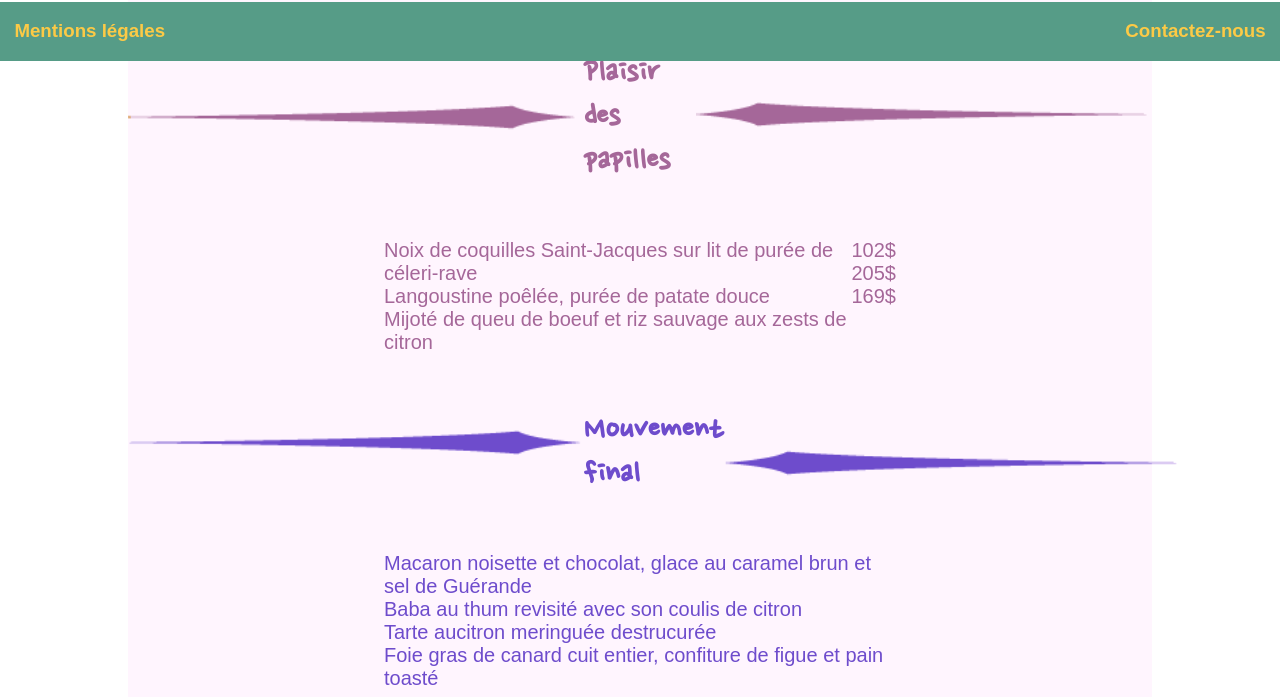
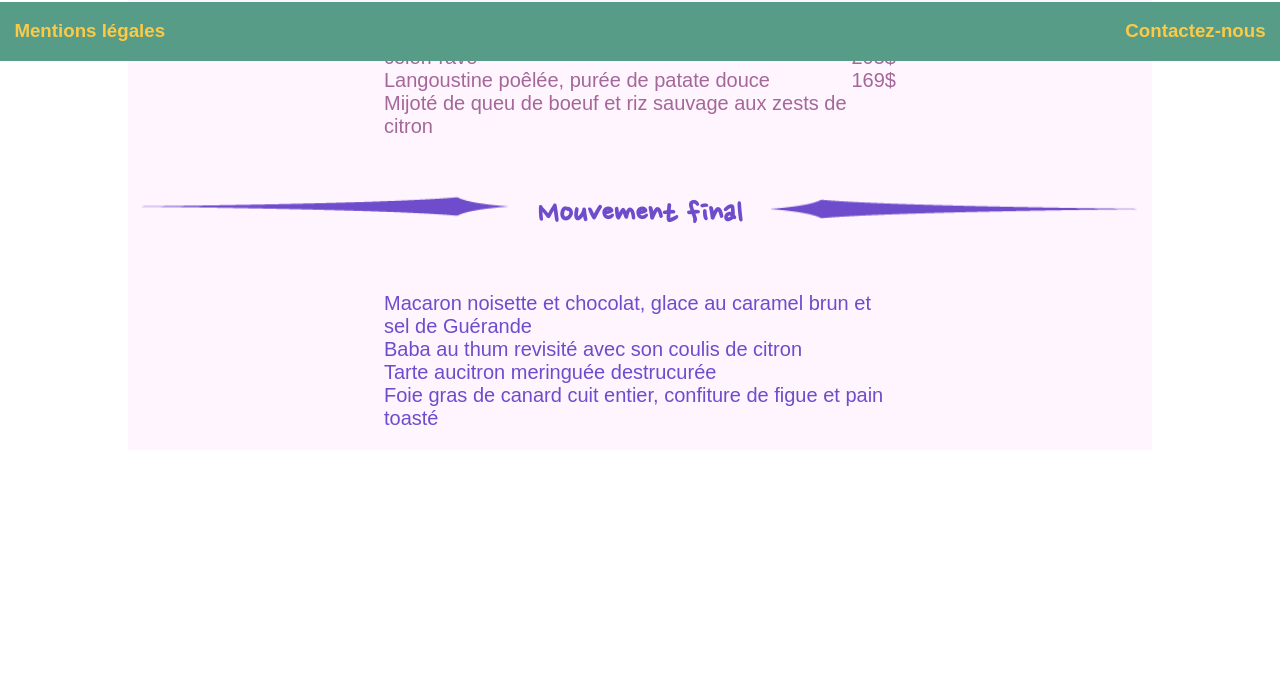
Before and after one commit to Jossar-Mukana-Muheta/Ohmyfood.github.io, a website: page menu_2.html in a window 1280 px wide. Shown: the part 739-1436 px from the top of the page. After the commit the page ends 1231 px from the top, so only its background shows below. Drawn offline with Linux system fonts and the light colour scheme.

```diff
--- a/menu_2.html
+++ b/menu_2.html
@@ -107,7 +107,7 @@
               <h3 class="undeline">Mouvement final</h3>
             </div>
             <div >
-              <img class="line" src="Images/fleche_m2-3_droit.png" alt="" >
+              <img class="line fleche_droit" src="Images/fleche_m2-3_droit.png" alt="" >
             </div>
           </div>
 
--- a/sass/Layouts/_menu_layout.scss
+++ b/sass/Layouts/_menu_layout.scss
@@ -103,7 +103,7 @@
   }
 
   @include desktop{
-    height: 80px;
+    height: 65px;
 
 }
 }
--- a/sass/Pages/home.scss
+++ b/sass/Pages/home.scss
@@ -60,6 +60,7 @@
     padding-right: 2.5rem;
     background-color: $colour-primary;
     border-radius: 10px;
+    font-family: cursive;
 
     @include smaller {
       font-size: medium;
--- a/sass/Pages/menu_2.scss
+++ b/sass/Pages/menu_2.scss
@@ -23,5 +23,9 @@
   -webkit-text-fill-color: transparent;
   }
 
+  img.line.fleche_droit{
+    margin-top: -29px;
+  }
+
 
 }
--- a/sass/Pages/menu_3.scss
+++ b/sass/Pages/menu_3.scss
@@ -11,7 +11,7 @@
   }
 
   @include desktop{
-    height: 70px;
+    height: 50px;
 
 }
 }
--- a/sass/Pages/menu_4.scss
+++ b/sass/Pages/menu_4.scss
@@ -19,7 +19,7 @@
     }
 
     @include desktop{
-      height: 70px;
+      height: 50px;
 
   }
   }
```
Also changed, not shown: index.html (+1 -1 lines), css/style.css, 1 other file.
